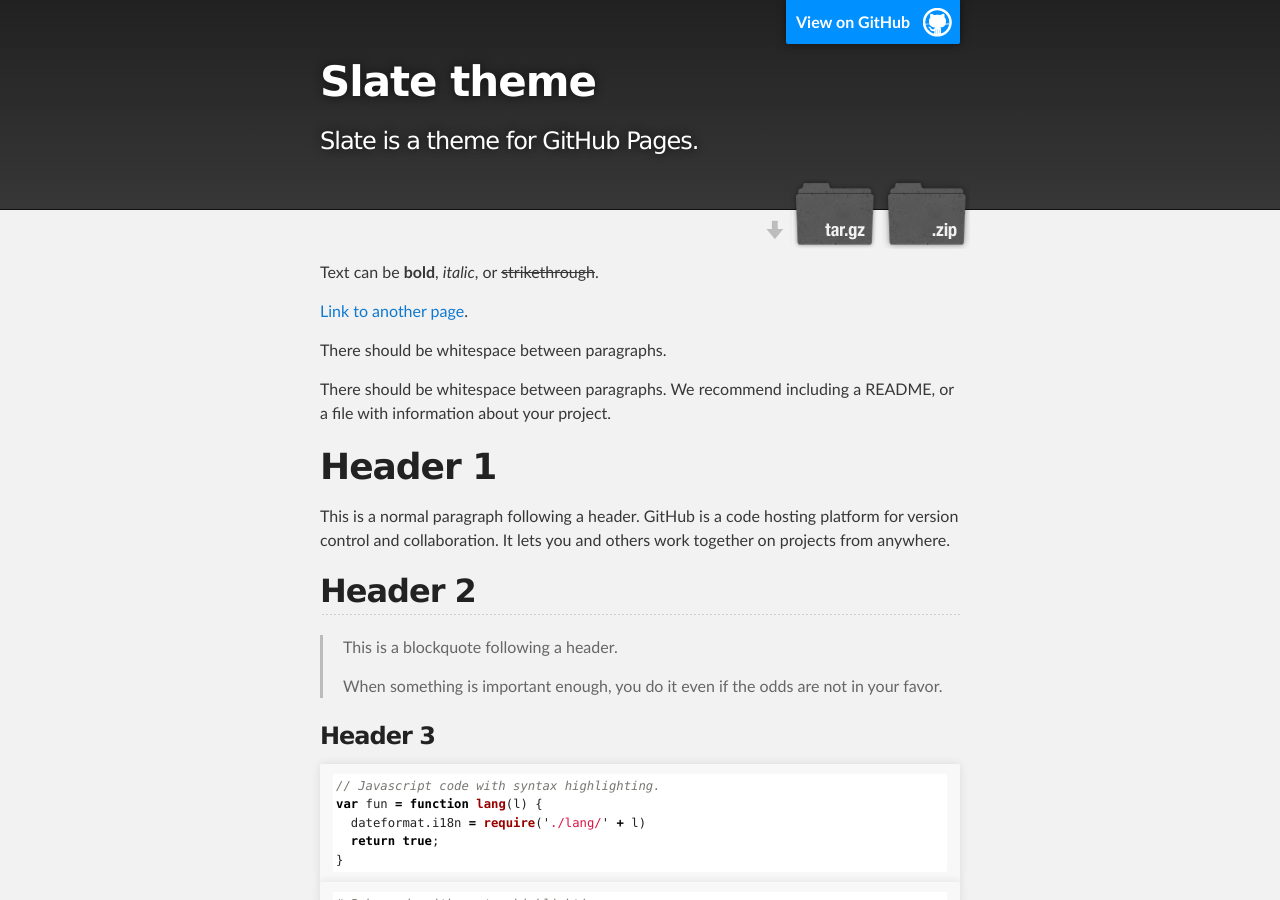
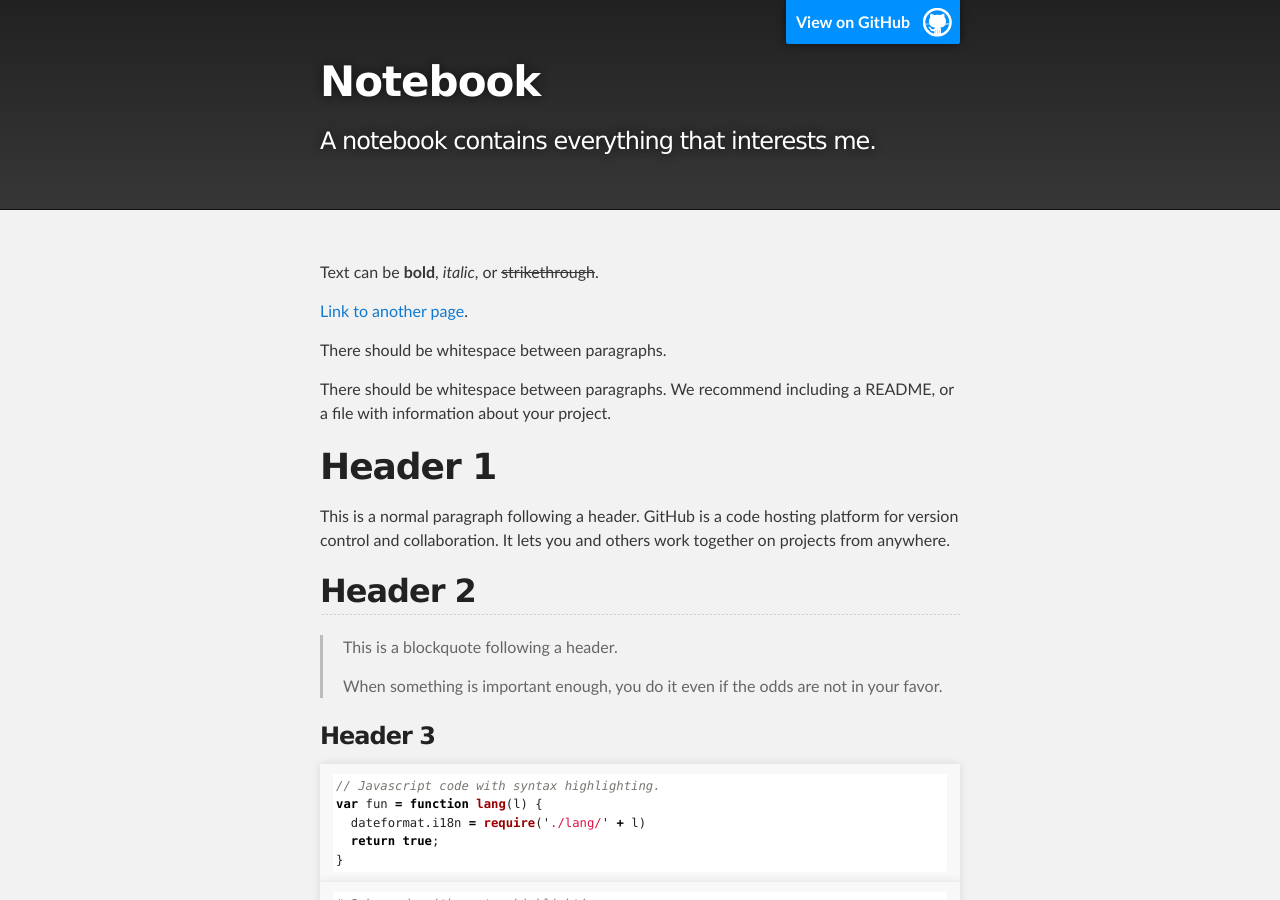
Before and after one commit to FANJSH/notebook, a Jekyll site: the page built from index.md, in a window 1280 px wide and 900 px high. Built offline with Jekyll 4.4.1, drawn with Linux system fonts in a browser that asks for light colours; some of the changed text lies outside the part shown.

Commit message:
Update _config.yml

```diff
--- a/_config.yml
+++ b/_config.yml
@@ -1,5 +1,5 @@
-title: Slate theme
-description: Slate is a theme for GitHub Pages.
-show_downloads: true
+title: Notebook
+description: A notebook contains everything that interests me.
+show_downloads: false
 google_analytics:
 theme: jekyll-theme-slate
```
